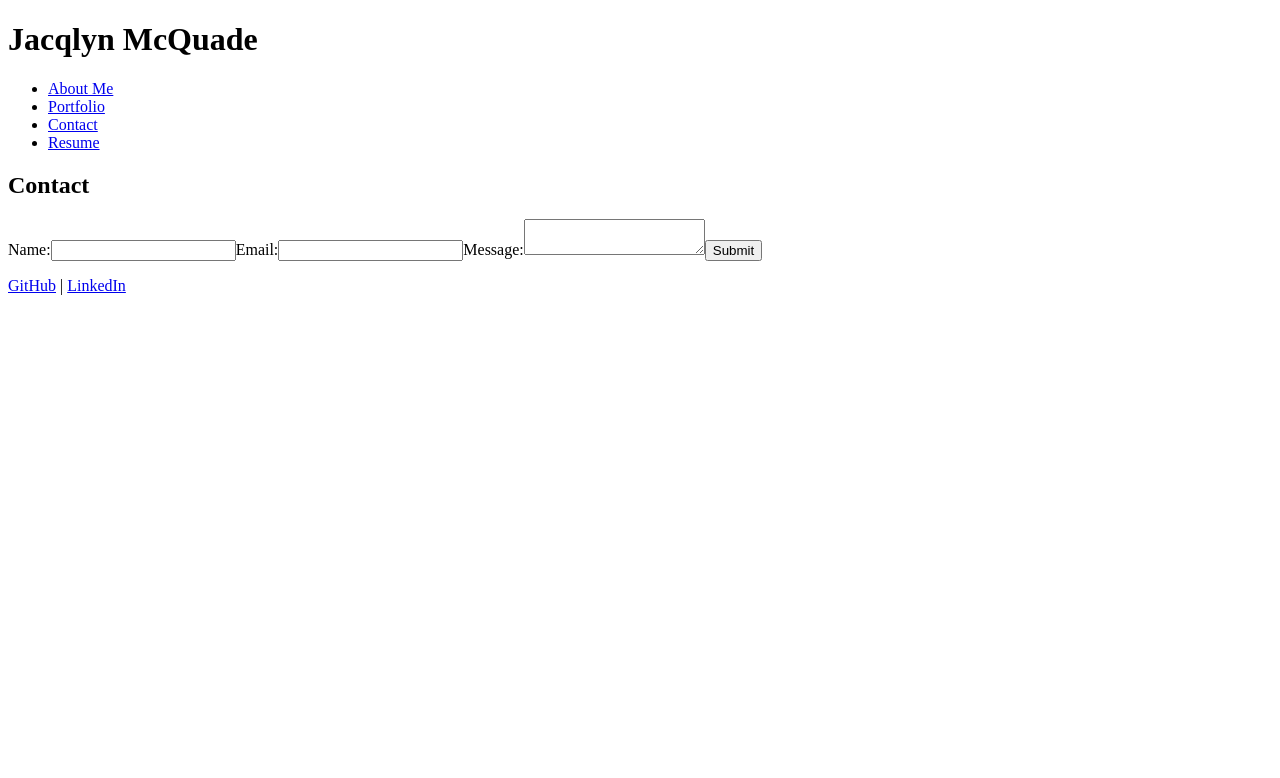
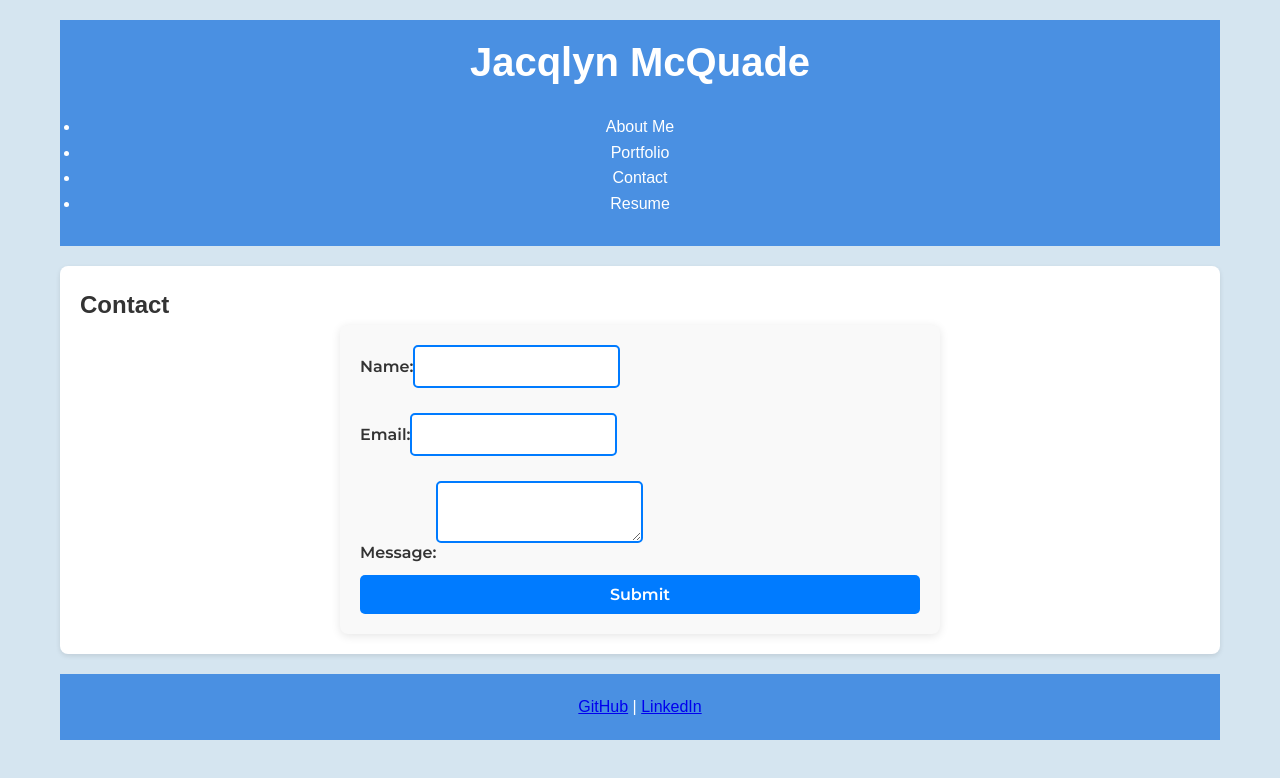
Before and after one commit to JacqMcQ/LearnAboutMe, a React (Vite) app: page /contact in a window 1280 px wide. Shown: the top 778 px of the page. Built offline with nearby package versions, Linux system fonts and the light colour scheme.

Commit message:
updated styling, still working on positioning

```diff
--- a/index.html
+++ b/index.html
@@ -5,6 +5,7 @@
     <link rel="icon" type="image/svg+xml" href="/vite.svg" />
     <meta name="viewport" content="width=device-width, initial-scale=1.0" />
     <title>Jacqlyn's Portfolio</title>
+     <link href="https://fonts.googleapis.com/css2?family=Roboto:wght@400;500&family=Montserrat:wght@600&display=swap" rel="stylesheet">
   </head>
   <body>
     <div id="root"></div>
--- a/src/App.css
+++ b/src/App.css
@@ -0,0 +1,191 @@
+/* Reset default margin and padding */
+* {
+  margin: 0;
+  padding: 0;
+  box-sizing: border-box;
+}
+
+/* Body styling */
+body {
+  font-family: 'Arial', sans-serif;
+  background-color: #D5E5F0;
+  color: #333;
+  line-height: 1.6;
+}
+
+/* Main app container */
+.App {
+  max-width: 1200px;
+  margin: 0 auto;
+  padding: 20px;
+}
+
+/* Header styling */
+header {
+  background: #4A90E2;
+  padding: 10px 20px;
+  color: white;
+  text-align: center;
+}
+
+header h1 {
+  font-size: 2.5rem;
+}
+
+
+nav {
+  margin: 20px 0;
+}
+
+nav a {
+  color: white;
+  text-decoration: none;
+  padding: 10px;
+  transition: background 0.3s ease;
+}
+
+nav a:hover {
+  background: #FF6F61;
+  border-radius: 5px;
+}
+
+
+section {
+  background: white;
+  margin: 20px 0;
+  padding: 20px;
+  border-radius: 8px;
+  box-shadow: 0 2px 5px rgba(0, 0, 0, 0.1);
+}
+
+/* Footer styling */
+footer {
+  text-align: center;
+  padding: 20px;
+  background: #4A90E2;
+  color: white;
+  margin-top: 20px;
+}
+
+/* Media Queries for Responsiveness */
+@media (max-width: 768px) {
+  header h1 {
+    font-size: 2rem;
+  }
+
+  nav a {
+    padding: 8px;
+    font-size: 1rem;
+  }
+
+  section {
+    padding: 15px;
+  }
+}
+
+/* Button styles */
+button {
+  background-color: #FF6F61;
+  color: white;
+  border: none;
+  padding: 10px 20px;
+  border-radius: 5px;
+  cursor: pointer;
+  transition: background 0.3s ease;
+}
+
+button:hover {
+  background-color: #4A90E2;
+}
+.portfolio-grid {
+  display: flex;
+  flex-wrap: wrap;
+  justify-content: center;
+   gap: 20px;
+}
+
+
+/* Uniform image styling */
+img {
+  max-width: 100%;
+  height: auto;
+  display: block;
+  margin: 0 auto;
+}
+
+/* Specific class for portfolio images */
+.portfolio-img {
+  width: 250px;
+  height: 150px;
+  object-fit: cover;
+  border-radius: 8px;
+  box-shadow: 0 2px 5px rgba(0, 0, 0, 0.2);
+  margin: 10px;
+/* border */
+  border: 2px solid #007BFF;
+  background-color: white;
+  padding: 5px;
+}
+/* Contact.css */
+
+section {
+  padding: 20px;
+}
+
+form {
+  display: flex;
+  flex-direction: column;
+  width: 100%;
+  max-width: 600px;
+  margin: 0 auto;
+  padding: 20px;
+  background-color: #f9f9f9;
+  border-radius: 8px;
+  box-shadow: 0 2px 10px rgba(0, 0, 0, 0.1);
+}
+
+label {
+  margin-bottom: 10px;
+  font-family: 'Montserrat', sans-serif;
+}
+
+input[type="text"],
+input[type="email"],
+textarea {
+  padding: 10px;
+  margin-bottom: 15px;
+  border: 2px solid #007BFF;
+  border-radius: 5px;
+  font-family: 'Roboto', sans-serif;
+  font-size: 16px;
+  transition: border-color 0.3s ease;
+}
+
+input[type="text"]:focus,
+input[type="email"]:focus,
+textarea:focus {
+  border-color: #0056b3;
+  outline: none;
+}
+
+.error {
+  color: red;
+  font-size: 14px;
+  margin-top: -10px;
+}
+
+button {
+  padding: 10px 15px;
+  background-color: #007BFF;
+  color: white;
+  border: none;
+  border-radius: 5px;
+  font-family: 'Montserrat', sans-serif;
+  font-size: 16px;
+  cursor: pointer;
+  transition: background-color 0.3s ease;
+}
+
+button:hover {
+  background-color: #0056b3;
+}
```
